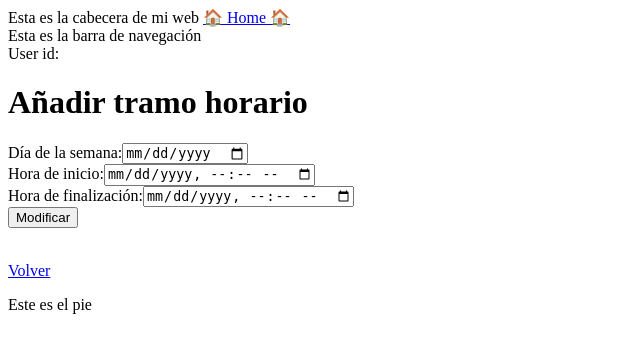
After one commit to juanmatorres-dev/app_reserva_de_recursos, a PHP site: template views/timeslots/add.php in a window 1280 px wide. The commit adds this page. Shown: the top 353 px of the page, without its empty margins (0-640 px from the left). Run offline with PHP 8.4, Linux system fonts and the light colour scheme; the template is opened without the code that fills it, so the values that code supplies are empty.

Commit message:
Inserción de tramos horarios terminada ➕

```diff
--- /dev/null
+++ b/views/timeslots/add.php
@@ -0,0 +1,19 @@
+<?php
+
+
+echo "<h1>Añadir tramo horario</h1>";
+
+
+  echo "<form enctype='multipart/form-data' action = 'index.php' method = 'POST'>
+            <input type='hidden' name='action' value='addNewTimeslot'>
+            <input type='hidden' name='controller' value='TimeSlotsController'>
+                    Día de la semana:<input class='form-control' type='date' name='dayOfWeek' size='85' required><br>
+                    Hora de inicio:<input class='form-control' type='datetime-local' name='startTime' size='85' required><br>
+                    Hora de finalización:<input class='form-control' type='datetime-local' name='endTime' size='85' required><br>
+                    ";
+
+// Finalizamos el formulario
+echo "  <input type='hidden' name='action' value='addNewTimeslot'>
+  <input class='btn btn-outline-primary' type='submit' value='Modificar'>
+</form>";
+echo "<br/><p><a class='btn btn-primary btn-sm' href='index.php?action=showAllTimeSlots&controller=TimeSlotsController'>Volver</a></p>";
--- a/views/timeslots/view_all.php
+++ b/views/timeslots/view_all.php
@@ -51,6 +51,8 @@ if(empty($data['timeSlots']) != 1){
 
 echo "<br/><br/>";
 
+echo "<a class='btn btn-outline-info' href='index.php?controller=TimeSlotsController&action=getNewTimeslotData'>Añadir</a>";
+
 /* Borrar
 foreach ($data['permissions'] as $permission) {
     echo "<a href='index.php?action=" . $permission['action'] . "'>" . $permission['description'] . "</a><br>";
```
Also changed, not shown: controllers/timeSlotsController.php (+30 -0 lines), models/timeSlotsModel.php (+10 -0 lines).
